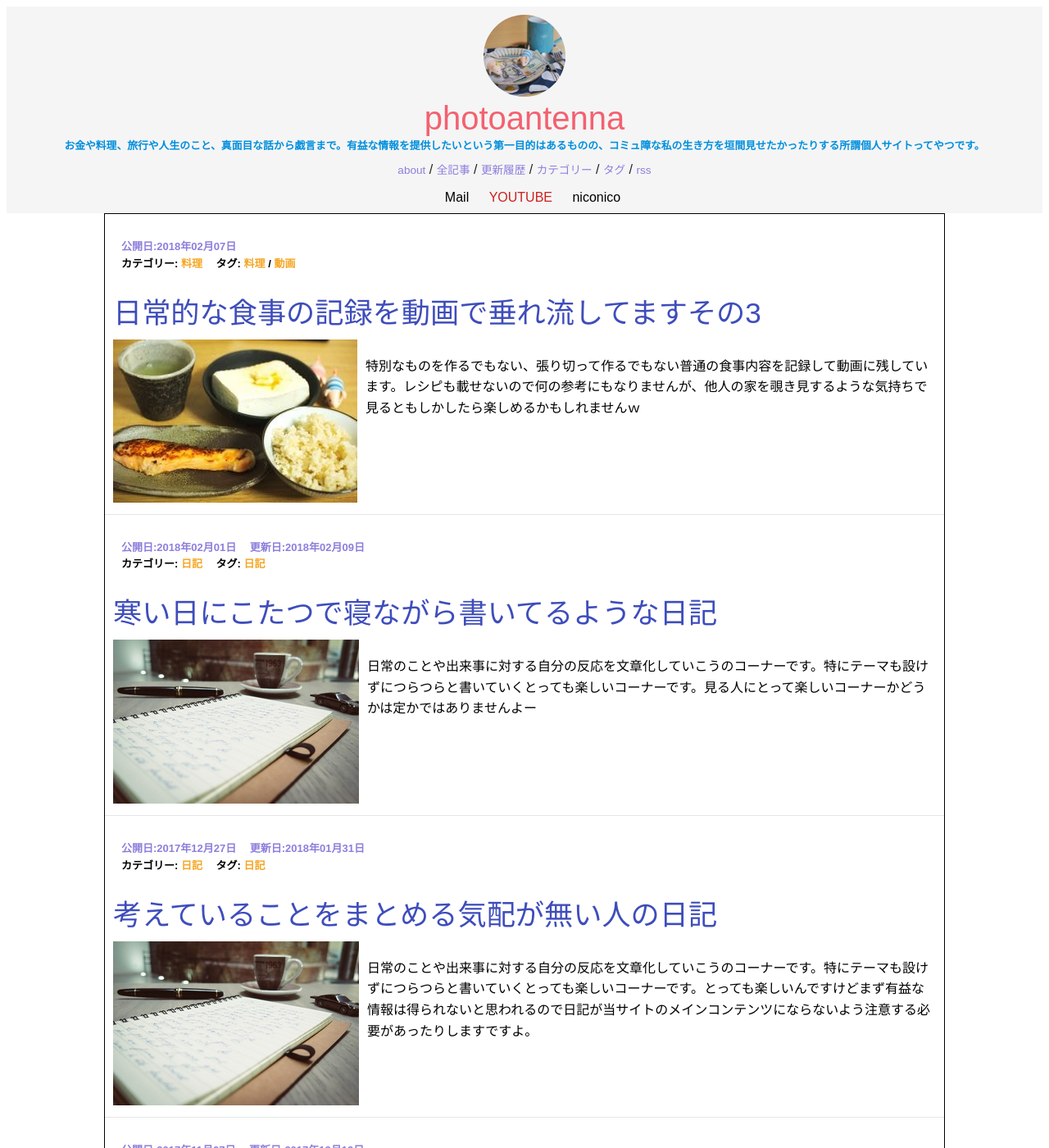
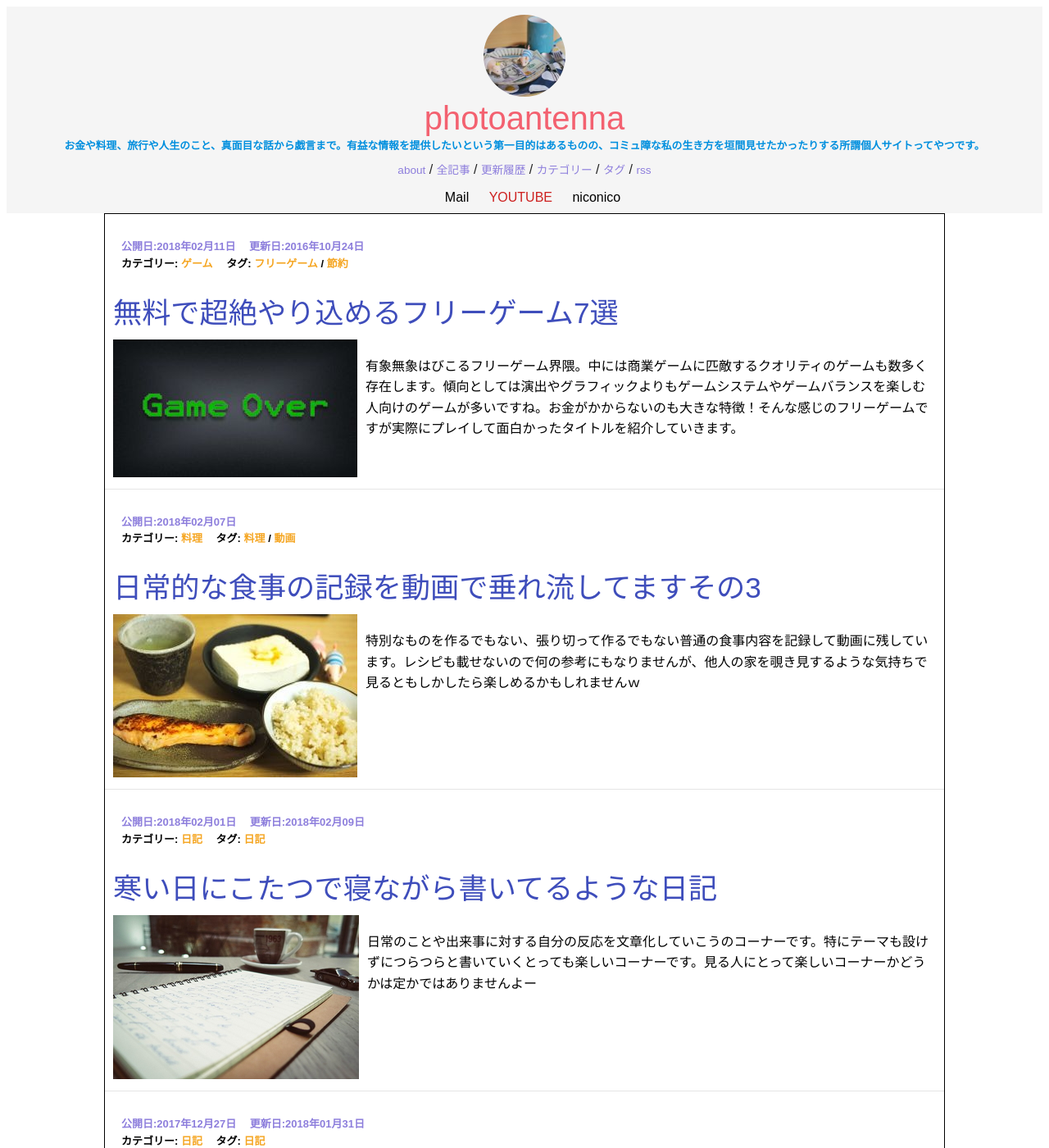
Before and after one commit to photoantenna/photoantenna.github.io, a Jekyll site: the page built from index.html, in a window 1280 px wide and 1400 px high. Shown: the whole window at 82% size. Built offline with Jekyll 4.4.1, drawn with Linux system fonts in a browser that asks for light colours; the list of posts is cut into pages by our own code; some of the changed text lies outside the part shown.

Commit message:
Update 2016-6-11-freegame.md

```diff
--- a/_posts/2016-6-11-freegame.md
+++ b/_posts/2016-6-11-freegame.md
@@ -2,6 +2,7 @@
 layout: post
 title: "無料で超絶やり込めるフリーゲーム7選"
 permalink: freegame
+date: 2018-2-11
 update: 2016-10-24
 excerpt: "有象無象はびこるフリーゲーム界隈。中には商業ゲームに匹敵するクオリティのゲームも数多く存在します。傾向としては演出やグラフィックよりもゲームシステムやゲームバランスを楽しむ人向けのゲームが多いですね。お金がかからないのも大きな特徴！そんな感じのフリーゲームですが実際にプレイして面白かったタイトルを紹介していきます。"
 categories: "ゲーム"
```
